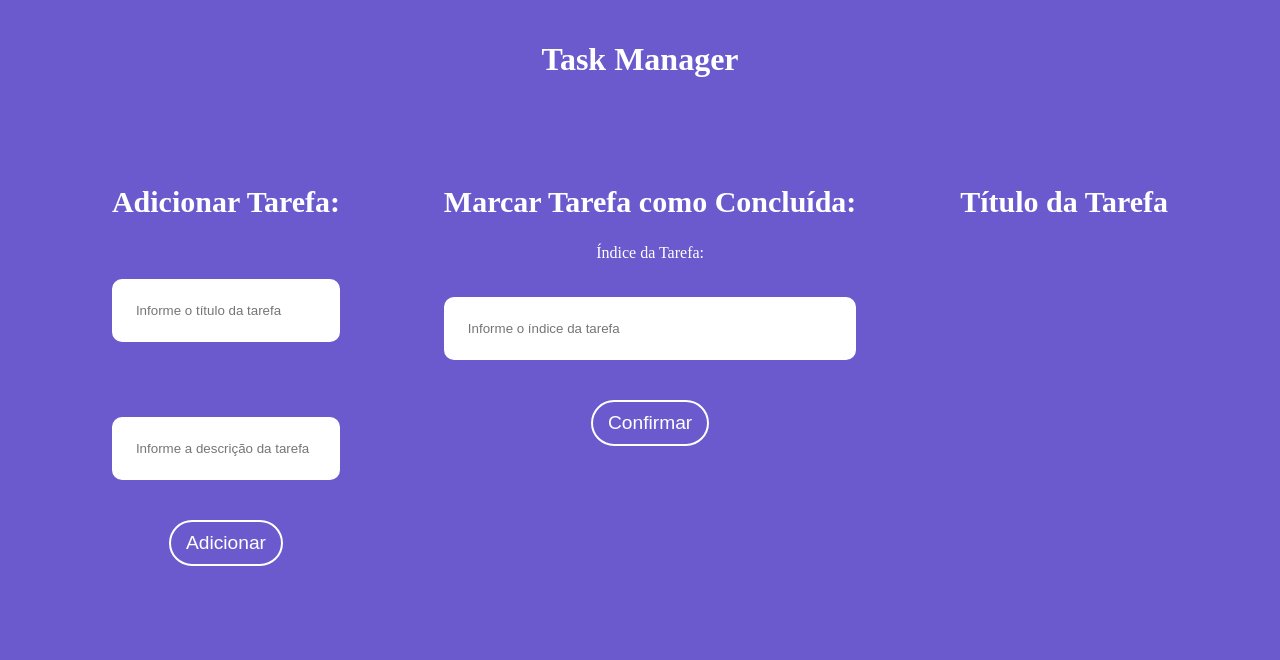
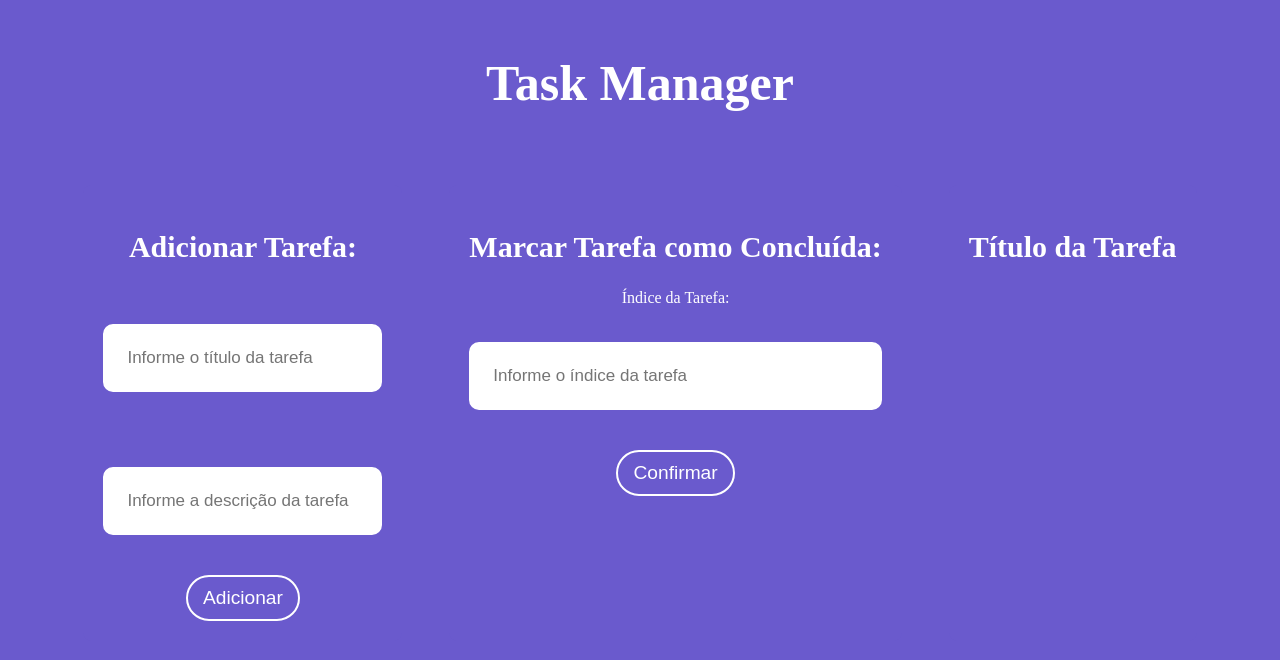
Before and after one commit to ifpi-picos/js-dom-api-Filipi0, a plain HTML site: page index.html in a window 1280 px wide. Drawn offline with Linux system fonts and the light colour scheme; files that its build step writes are made by us from their sources; a web font is replaced by a local one.

Commit message:
Alterando estilos

```diff
--- a/css/style.css
+++ b/css/style.css
@@ -12,6 +12,11 @@ header {
     padding: 20px;
     text-align: center;
 }
+
+header h1 {
+    font-size: 50px;
+}
+
 body.container-main{
     margin: 0;
     padding: 0;
@@ -65,6 +70,23 @@ button:hover {
     margin-right: 10px;
 }
 
+#task-title {
+    font-size: 17px;
+    color: white;
+    margin-right: 10px;
+}
+
+#task-description {
+    font-size: 17px;
+    color: white;
+    margin-right: 10px;
+}
+
+#task-index {
+    font-size: 17px;
+    color: white;
+    margin-right: 10px;
+}
 
 .small-delete-button {
     font-size: small;
```
